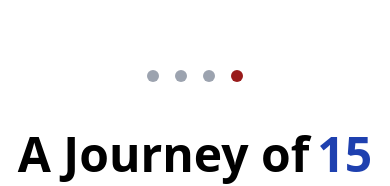
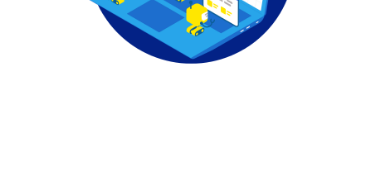
Before and after one commit to UmairRaaz/code-crush-two, a React (Vite) app: page / in a window 390 px wide. Shown: the part 456-642 px from the top of the page. Built offline with nearby package versions, Linux system fonts and the light colour scheme.

Commit message:
fix responsive

```diff
--- a/src/components/Hero.jsx
+++ b/src/components/Hero.jsx
@@ -6,7 +6,7 @@ import HeroThree from "./HeroSections/HeroThree";
 import HeroFour from "./HeroSections/HeroFour";
 
 const Hero = () => {
-  const [currentHero, setCurrentHero] = useState(1);
+  const [currentHero, setCurrentHero] = useState(0);
   const heroComponents = [HeroOne, HeroTwo, HeroThree, HeroFour];
 
   useEffect(() => {
@@ -24,7 +24,7 @@ const Hero = () => {
   const CurrentHeroComponent = heroComponents[currentHero];
 
   return (
-    <div className="h-[60vh] md:h-[90vh] lg:h-[90vh] xl:h-[80vh] 2xl:h-[60vh] relative py-10" id="home">
+    <div className="h-[70vh] sm:h-[80vh] md:h-[90vh] lg:h-[90vh] xl:h-[80vh] 2xl:h-[60vh] relative py-10" id="home">
       <TransitionGroup>
         <CSSTransition key={currentHero} timeout={500} classNames="fade">
           <div className="absolute inset-0 w-full">
@@ -32,7 +32,7 @@ const Hero = () => {
           </div>
         </CSSTransition>
       </TransitionGroup>
-      <div className="flex justify-center mt-4 absolute -bottom-8 md:-bottom-10 w-full z-50">
+      <div className="flex justify-center mt-4 invisible md:visible absolute -bottom-10 md:-bottom-10 w-full z-50">
         {heroComponents.map((_, index) => (
           <div
             key={index}
```
